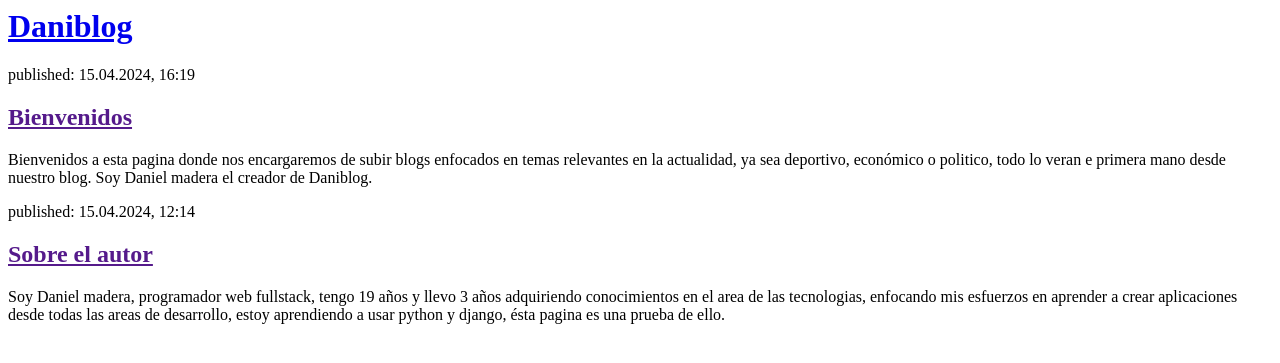
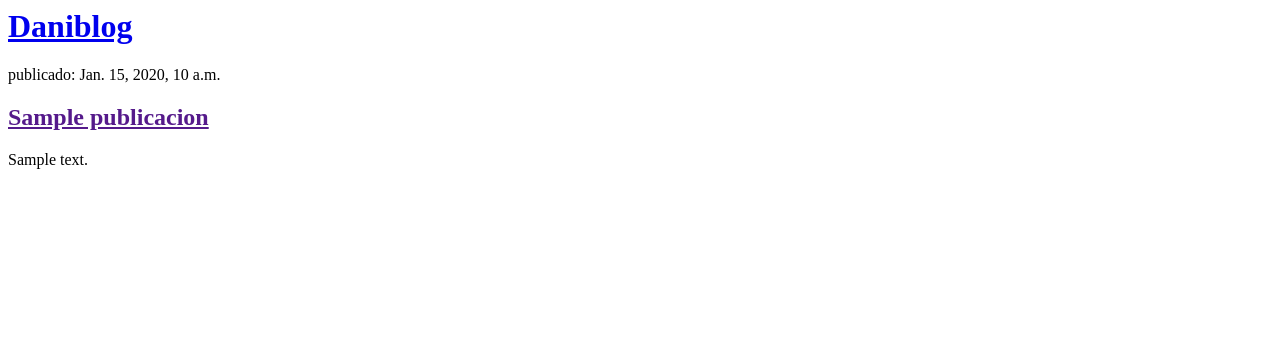
Before and after one commit to Danielmadera05/my-first-blog, a Django app: page / in a window 1280 px wide. Shown: the top 363 px of the page. Run offline with Django 5.2, Linux system fonts and the light colour scheme; tables that the repository leaves empty hold one stand-in row (values such as "Sample post").

Commit message:
Modificaciones para mostras posts desde base de datos

```diff
--- a/blog/templates/blog/post_list.html
+++ b/blog/templates/blog/post_list.html
@@ -7,16 +7,12 @@
             <h1><a href="/">Daniblog</a></h1>
         </div>
 
-        <div>
-            <p>published: 15.04.2024, 16:19</p>
-            <h2><a href="">Bienvenidos</a></h2>
-            <p>Bienvenidos a esta pagina donde nos encargaremos de subir blogs enfocados en temas relevantes en la actualidad, ya sea deportivo, económico o politico, todo lo veran e primera mano desde nuestro blog. Soy Daniel madera el creador de Daniblog.</p>
-        </div>
-
-        <div>
-            <p>published: 15.04.2024, 12:14</p>
-            <h2><a href="">Sobre el autor</a></h2>
-            <p>Soy Daniel madera, programador web fullstack, tengo 19 años y llevo 3 años adquiriendo conocimientos en el area de las tecnologias, enfocando mis esfuerzos en aprender a crear aplicaciones desde todas las areas de desarrollo, estoy aprendiendo a usar python y django, ésta pagina es una prueba de ello.</p>
-        </div>
-    </body>
-</html>
+        <!--Las llaves se usan para mostrar el resultado almacenado en la variable posts
+        con el ciclo for se muestra el title de los blogs y no se muestra como una lista-->
+        {% for post in posts %}
+            <div>
+                <p> publicado: {{ post.published_date }}</p><!--post.published_date toma fecha-publicacion-->
+                <h2><a href="">{{ post.title }}</a></h2><!--post.title toma el titulo-->
+                <p>{{ post.text|linebreaksbr }}</p><!--muestra el texto y linebreaksbr es salto de linea-->
+            </div>
+        {% endfor %}
--- a/blog/views.py
+++ b/blog/views.py
@@ -1,5 +1,10 @@
 from django.shortcuts import render
+from django.utils import timezone
+from .models import Publicacion
 
 # Create your views here.
 def post_list(request):
-    return render(request, 'blog/post_list.html', {})
+    #Realiza una consulta de posts realizado y los ordena por fecha de pulicacion
+    publicacion = Publicacion.objects.filter(published_date__lte=timezone.now()).order_by('published_date')
+    #Se crea una variable posts que almacene el resultado de la consulta y se muestre en la pagina HTML
+    return render(request, 'blog/post_list.html', {'posts': publicacion})
```
